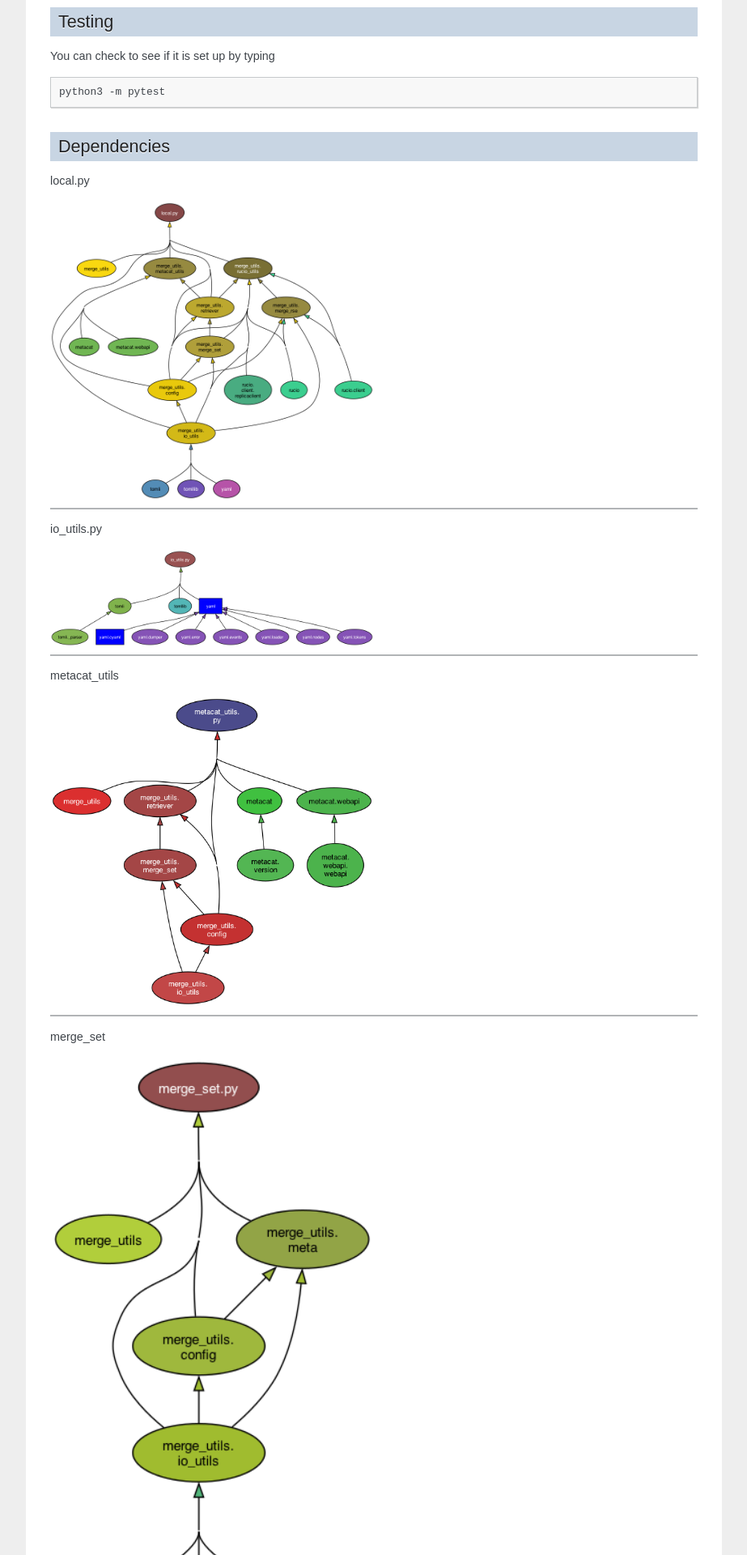
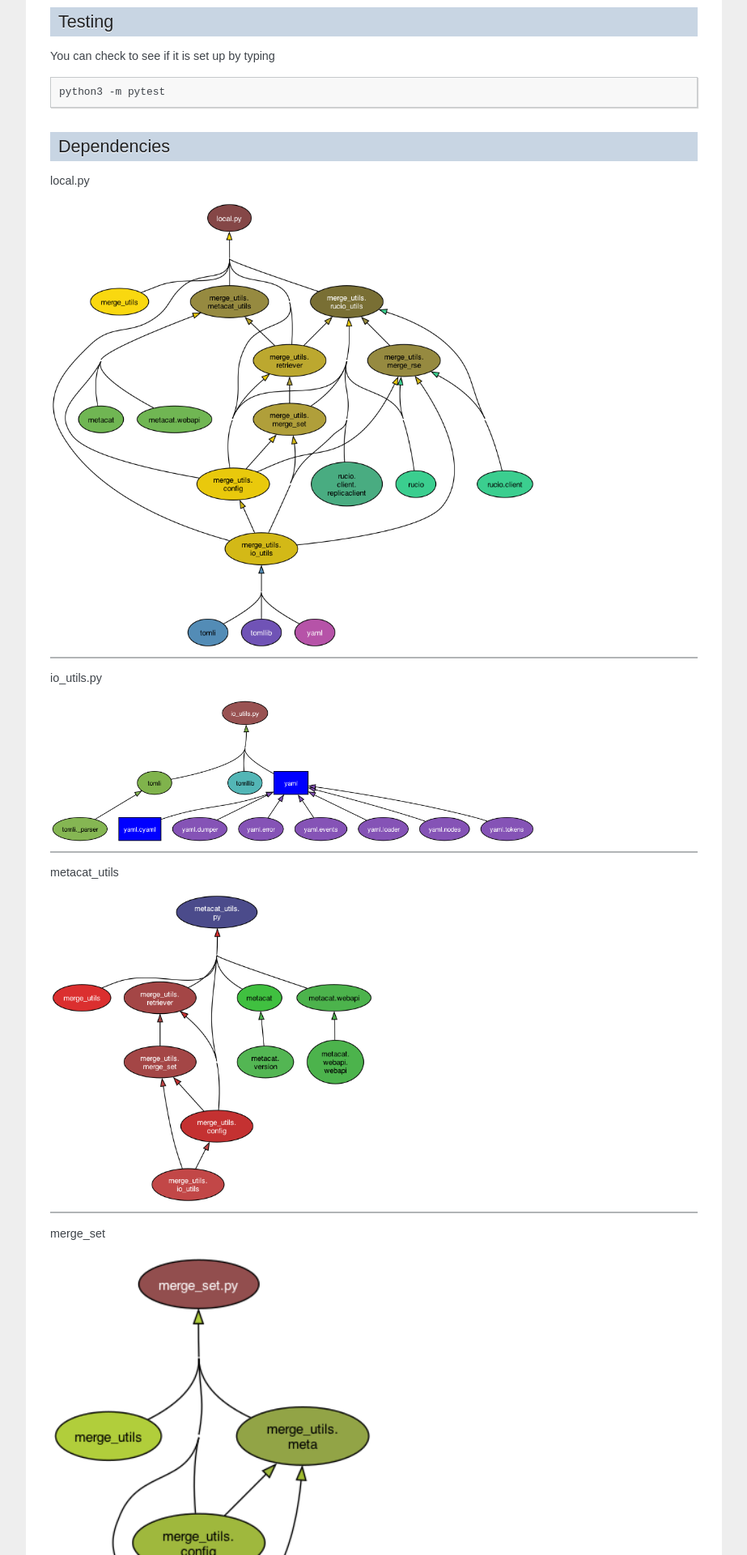
Before and after one commit to hschellman/merge-utils-test, a Sphinx documentation site: the page built from docs/source/startup.rst, in a window 1280 px wide. Shown: the part 724-2644 px from the top of the page at 81% size, without its empty margins (198-1121 px from the left). Built offline with Sphinx 7.4.7, drawn with Linux system fonts in a browser that asks for light colours.

```diff
--- a/docs/source/index.rst
+++ b/docs/source/index.rst
@@ -35,10 +35,6 @@ Configuration
 .. toctree::
 
     configuration
-    defaults
-    metadata
-    logging
-    valid_values
 
 python API
 ----------
--- a/docs/source/startup.rst
+++ b/docs/source/startup.rst
@@ -53,14 +53,14 @@ Dependencies
 local.py
 
 .. image:: merge_utils_local.png
-    :width: 400
+    :width: 600
 
 ----
 
 io_utils.py
 
 .. image:: merge_utils_io_utils.png
-    :width: 400
+    :width: 600
 
 ----
 
```
Also changed, not shown: docs/source/configuration.rst (+7 -0 lines).
